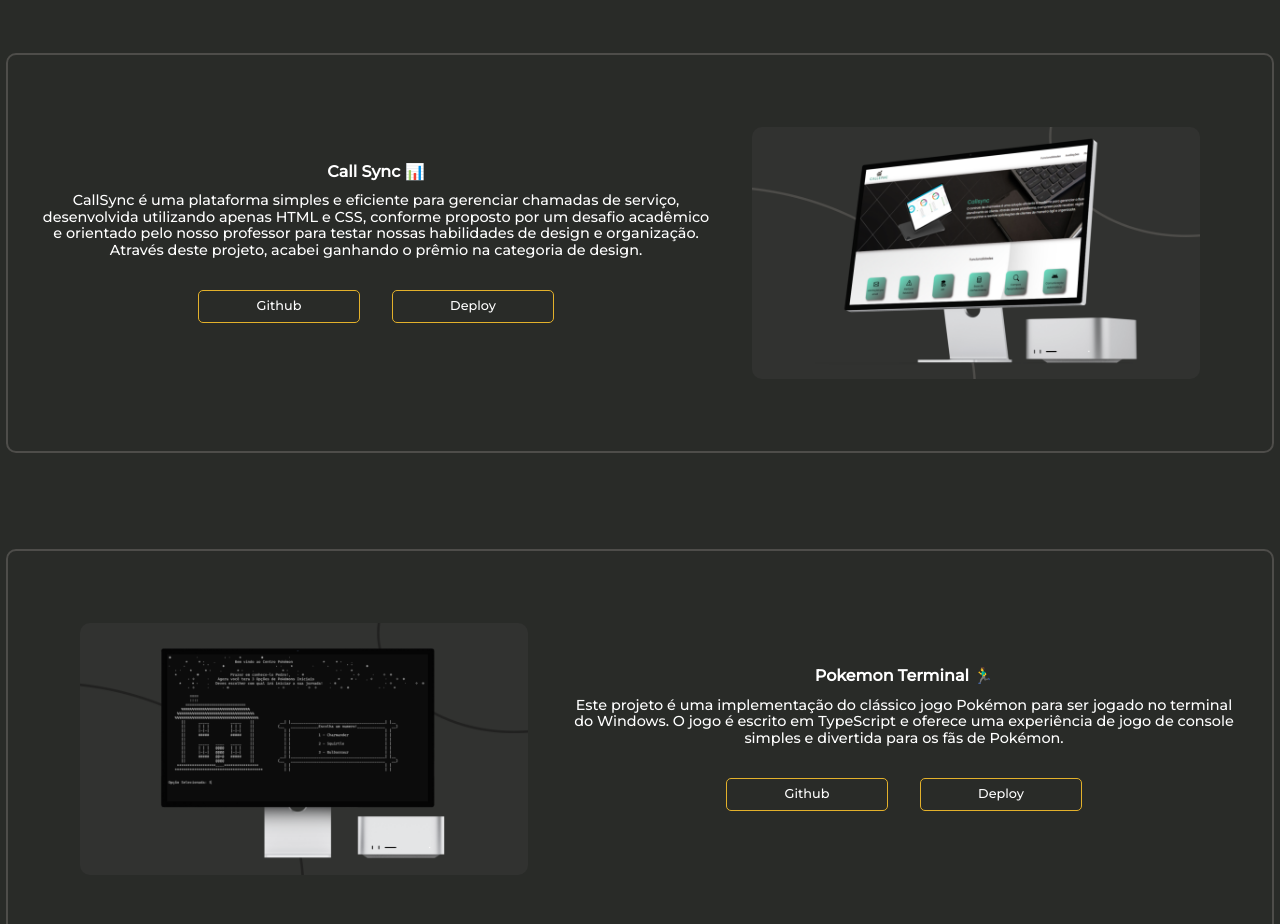
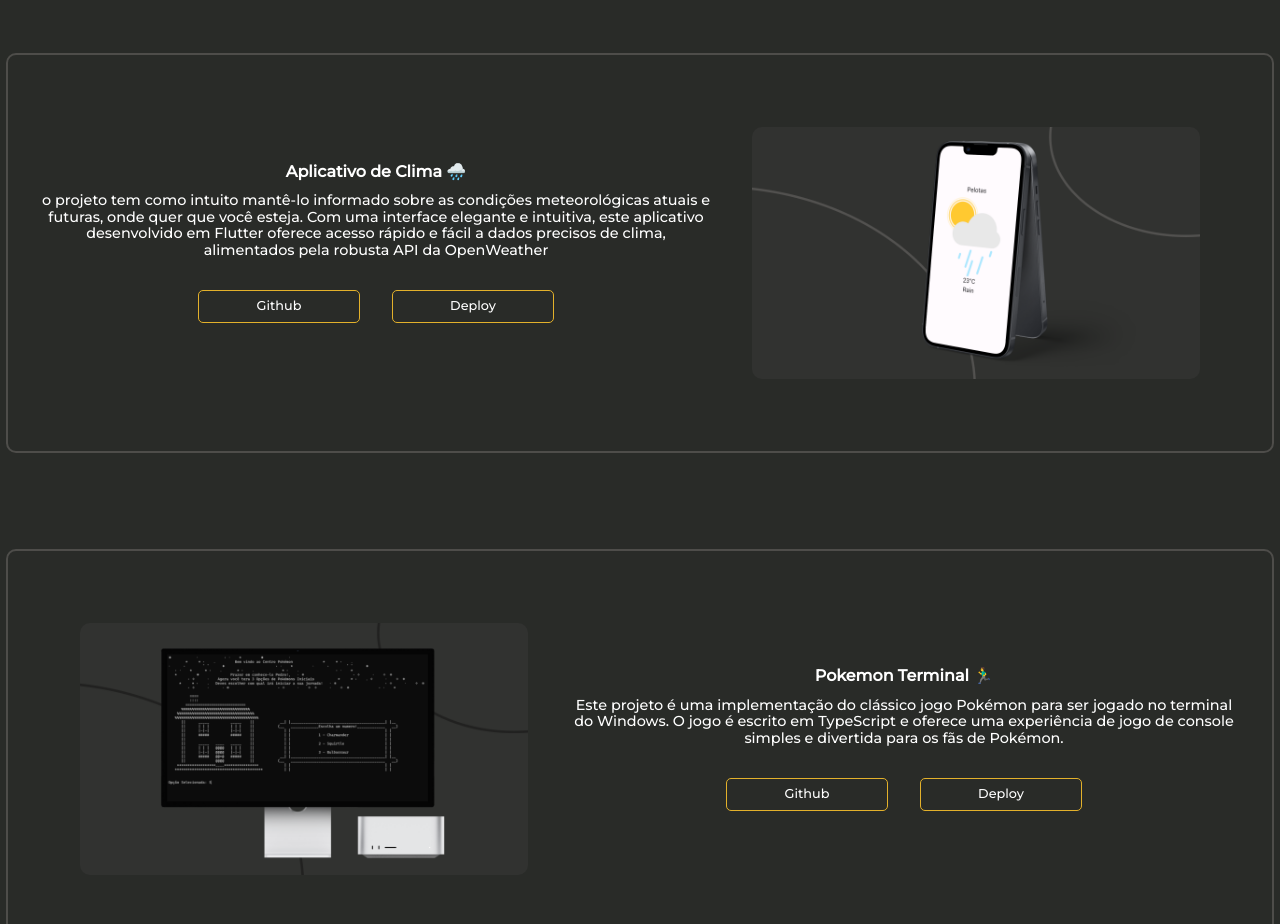
Before and after one commit to PedroHSiqueira/React-Portfolio, a React (Vite) app: page / in a window 1280 px wide. Shown: the part 1880-2804 px from the top of the page. Built offline with nearby package versions, Linux system fonts and the light colour scheme.

Commit message:
Change the secont project to one with Flutter

```diff
--- a/src/assets/locale/en.json
+++ b/src/assets/locale/en.json
@@ -10,7 +10,7 @@
     "about_me_1": "I am a programmer passionate about Full-stack Development. I have developed strong skills in JavaScript, as well as a deep understanding of React.js, Node.js, and SQL databases.",
     "about_me_2": "On the back-end, I had my first contact through personal experiences, initially with the Kotlin language, and currently working with Python.",
     "about_me_3": "In addition to having an interest in Mobile Development, using the Flutter Framework coupled with the Dart language, I am constantly seeking to improve my skills in UI/UX design and mobile app development, always exploring new technologies and methodologies to enhance my abilities.",
-    "call_sync": " CallSync is a simple and efficient platform for managing service calls, developed using only HTML and CSS. This was proposed as an academic challenge and guided by our professor to test our design and organizational skills. Through this project, I ended up winning an award in the design category.",
+    "weather": "The project aims to keep you informed about current and future weather conditions, wherever you are. With a sleek and intuitive interface, this Flutter-developed app provides quick and easy access to accurate weather data, powered by the robust OpenWeather API.",
     "milestone_motors": "This project is a simple and elegant web page designed to showcase cars available for sale, built using React with Vite as the bundler. The user interface is enhanced with Tailwind CSS, providing a clean and responsive design.",
     "pokemon": "This project is an implementation of the classic Pokémon game to be played in the Windows terminal. The game is written in TypeScript and provides a simple and fun console gaming experience for Pokémon fans."
   }
--- a/src/assets/locale/es.json
+++ b/src/assets/locale/es.json
@@ -10,7 +10,7 @@
     "about_me_1": "Soy un programador apasionado por el Desarrollo Full-stack. He desarrollado sólidas habilidades en JavaScript, así como un profundo entendimiento de React.js, Node.js y bases de datos SQL.",
     "about_me_2": "En el backend, tuve mi primer contacto a través de experiencias personales, inicialmente con el lenguaje Kotlin, y actualmente trabajo con Python.",
     "about_me_3": "Además de tener interés en el Desarrollo Móvil, utilizando el Framework Flutter junto con el lenguaje Dart, estoy constantemente buscando mejorar mis habilidades en diseño UI/UX y desarrollo de aplicaciones móviles, siempre explorando nuevas tecnologías y metodologías para potenciar mis habilidades.",
-    "call_sync": "CallSync es una plataforma simple y eficiente para gestionar llamadas de servicio, desarrollada utilizando solo HTML y CSS, según lo propuesto por un desafío académico y orientada por nuestro profesor para probar nuestras habilidades de diseño y organización. A través de este proyecto, terminé ganando el premio en la categoría de diseño.",
+    "weather": "El proyecto tiene como objetivo mantenerte informado sobre las condiciones meteorológicas actuales y futuras, estés donde estés. Con una interfaz elegante e intuitiva, esta aplicación desarrollada en Flutter ofrece acceso rápido y sencillo a datos precisos sobre el clima, alimentados por la sólida API de OpenWeather.",
     "milestone_motors": "Este proyecto es una página web simple y elegante para mostrar autos disponibles para la venta, construida utilizando React con Vite como empaquetador. La interfaz de usuario se mejora con Tailwind CSS, brindando un diseño limpio y receptivo.",
     "pokemon": "Este proyecto es una implementación del clásico juego Pokémon para ser jugado en la terminal de Windows. El juego está escrito en TypeScript y ofrece una experiencia de juego de consola simple y divertida para los fanáticos de Pokémon."
   }
--- a/src/assets/locale/pt.json
+++ b/src/assets/locale/pt.json
@@ -10,7 +10,7 @@
     "about_me_1": "Sou um programador apaixonado pelo 𝐃𝐞𝐬𝐞𝐧𝐯𝐨𝐥𝐯𝐢𝐦𝐞𝐧𝐭𝐨 𝐝𝐞 𝐅𝐮𝐥𝐥-𝐬𝐭𝐚𝐜𝐤. desenvolvi habilidades sólidas em Javascript , além de uma profunda compreensão de 𝐑𝐞𝐚𝐜𝐭.𝐣𝐬, além de Node.js e banco de dados SQL. ",
     "about_me_2": "No back-end,  tive o primeiro contato apartir de experiencias pessoas, inicialmente com a linguagem Kotlin, e atualmente trabalhando com o 𝐏𝐲𝐭𝐡𝐨𝐧.",
     "about_me_3": "Além de possuir interesse na aréa do 𝐃𝐞𝐬𝐞𝐧𝐯𝐨𝐥𝐯𝐢𝐦𝐞𝐧𝐭𝐨 𝐌𝐨𝐛𝐢𝐥𝐞, utilizando o Framework 𝐅𝐥𝐮𝐭𝐭𝐞𝐫, aliado a linguagem Dart, estou constantemente buscando aprimorar minhas habilidades em UI/UX design e desenvolvimento de aplicativos móveis, sempre explorando novas tecnologias e metodologias para aprimorar minhas habilidades.",
-    "call_sync": "CallSync é uma plataforma simples e eficiente para gerenciar chamadas de serviço, desenvolvida utilizando apenas HTML e CSS, conforme proposto por um desafio acadêmico e orientado pelo nosso professor para testar nossas habilidades de design e organização. Através deste projeto, acabei ganhando o prêmio na categoria de design.",
+    "weather": "o projeto tem como intuito mantê-lo informado sobre as condições meteorológicas atuais e futuras, onde quer que você esteja. Com uma interface elegante e intuitiva, este aplicativo desenvolvido em Flutter oferece acesso rápido e fácil a dados precisos de clima, alimentados pela robusta API da OpenWeather",
     "milestone_motors": "Este projeto é uma página web simples e elegante para exibir carros disponíveis para venda, construída utilizando React com Vite como empacotador (bundler). A interface do usuário é aprimorada com Tailwind CSS, proporcionando um design limpo e responsivo",
     "pokemon": "Este projeto é uma implementação do clássico jogo Pokémon para ser jogado no terminal do Windows. O jogo é escrito em TypeScript e oferece uma experiência de jogo de console simples e divertida para os fãs de Pokémon."
   }
--- a/src/components/Projects.jsx
+++ b/src/components/Projects.jsx
@@ -1,4 +1,4 @@
-import Controle from "../assets/images/projects/controle.png";
+import Weather from "../assets/images/projects/weather_app.png";
 import CarSale from "../assets/images/projects/CarSale.png";
 import Pokemon from "../assets/images/projects/pokemon.png";
 import "../assets/css/Projects.css";
@@ -27,14 +27,14 @@
       <div>
         <article className="projetos-pessoais">
           <div>
-            <h4>Call Sync 📊</h4>
-            <p>{t("call_sync")}</p>
+            <h4>Aplicativo de Clima 🌧️</h4>
+            <p>{t("weather")}</p>
             <div className="midia_buttons">
-              <a href="https://github.com/PedroHSiqueira/Help-Desk" target="_blank" className="button">Github</a>
-              <a href="https://pedrohsiqueira.github.io/Help-Desk/" target="_blank" className="button">Deploy</a>
+              <a href="https://github.com/PedroHSiqueira/Flutter_Weather_App" target="_blank" className="button">Github</a>
+              <a href="https://github.com/PedroHSiqueira/Flutter_Weather_App" target="_blank" className="button">Deploy</a>
             </div>
           </div>
-          <img src={Controle} alt="controle de chamados" id="projetos" />
+          <img src={Weather} alt="controle de chamados" id="projetos" />
         </article>
       </div>
 
```
Also changed, not shown: src/assets/images/projects/controle.png (deleted), src/assets/images/projects/weather_app.png (added).
